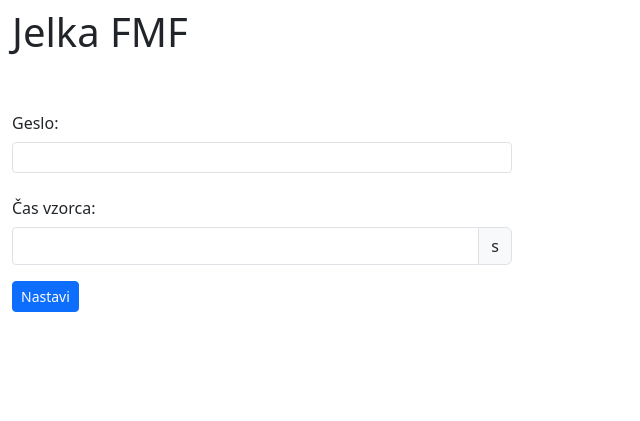
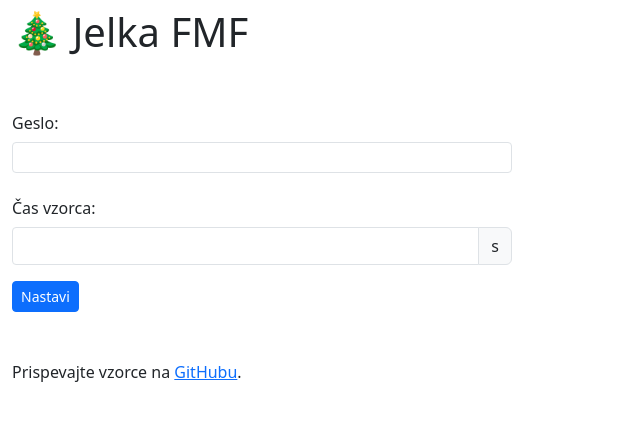
Before and after one commit to programerski-klub-fmf/jelka, a Flask app: page / in a window 1280 px wide. Shown: the top 421 px of the page, without its empty margins (0-640 px from the left). Run offline with Flask 3, Linux system fonts and the light colour scheme; data that the repository does not hold is empty.

Commit message:
Add link to GitHub

```diff
--- a/hardware/templates/index.html
+++ b/hardware/templates/index.html
@@ -10,13 +10,13 @@
   </head>
   <body>
     <div class="container-fluid pt-2">
-      <h1>Jelka FMF</h1>
+      <h1>🎄 Jelka FMF</h1>
       <div class="pb-4">
         <table class="table" style="max-width:500px;">
           <tbody id="patterns"></tbody>
         </table>
       </div>
-      <div>
+      <div class="pb-5">
         <div class="pb-3">
           <label for="password" class="col-form-label">Geslo:</label>
           <input type="password" id="password" class="form-control form-control-sm" style="max-width:500px;" onchange="changePassword()" />
@@ -31,6 +31,9 @@
         <div class="col-auto">
           <button class="btn btn-sm btn-primary" onclick="setTime()">Nastavi</button>
         </div>
+      </div>
+      <div>
+        Prispevajte vzorce na <a href="https://github.com/programerski-klub-fmf/jelka/" target="_blank">GitHubu</a>.
       </div>
     </div>
   </body>
```
Also changed, not shown: README.md.
